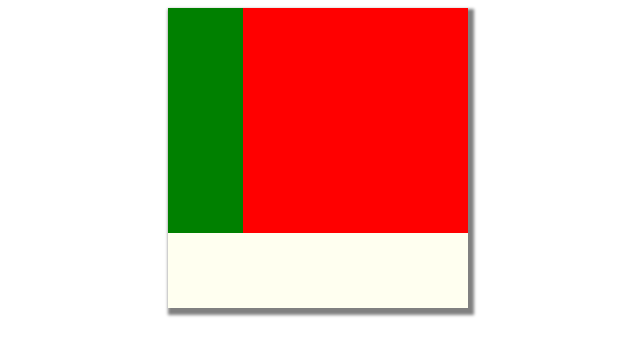
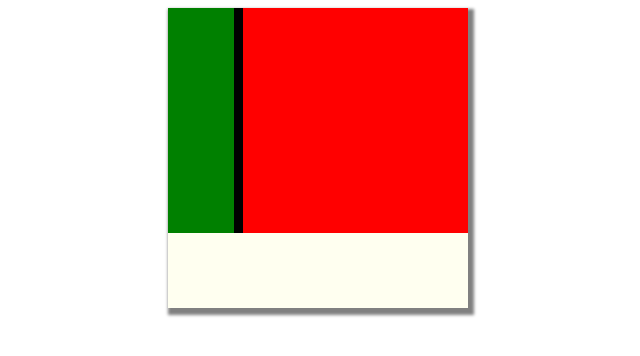
Before and after one commit to FortCaptain/festmeny, a plain HTML site: page index.html in a window 1280 px wide. Shown: the whole page, without its empty margins (322-962 px from the left). Drawn offline with Linux system fonts and the light colour scheme.

Commit message:
Update stilus.css

```diff
--- a/stilus.css
+++ b/stilus.css
@@ -20,3 +20,10 @@
 .right{
     float: right;
 }
+.black{
+    background-color: black;
+}
+#first-divider{
+    height: 100%;
+    width: 3%;
+}
```
